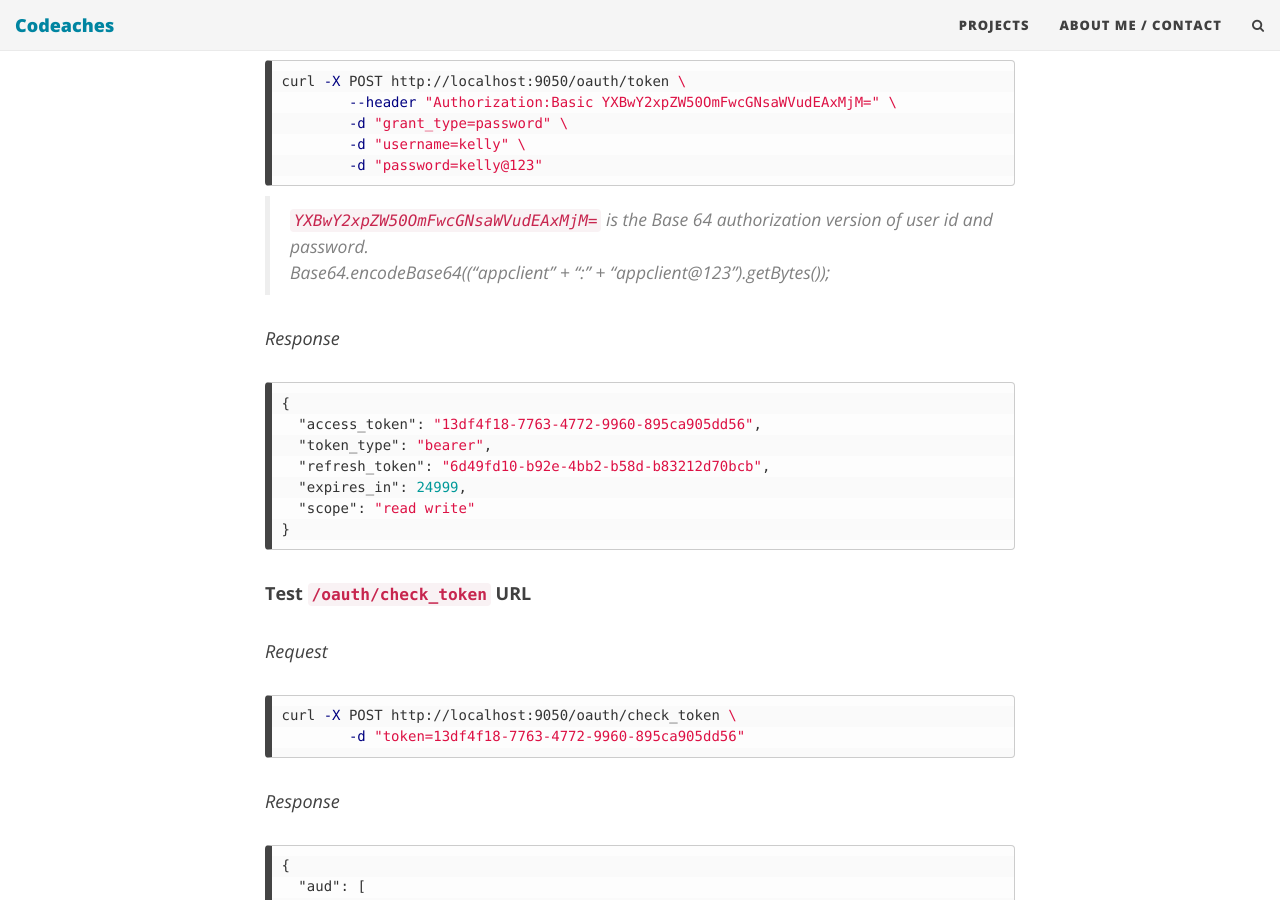
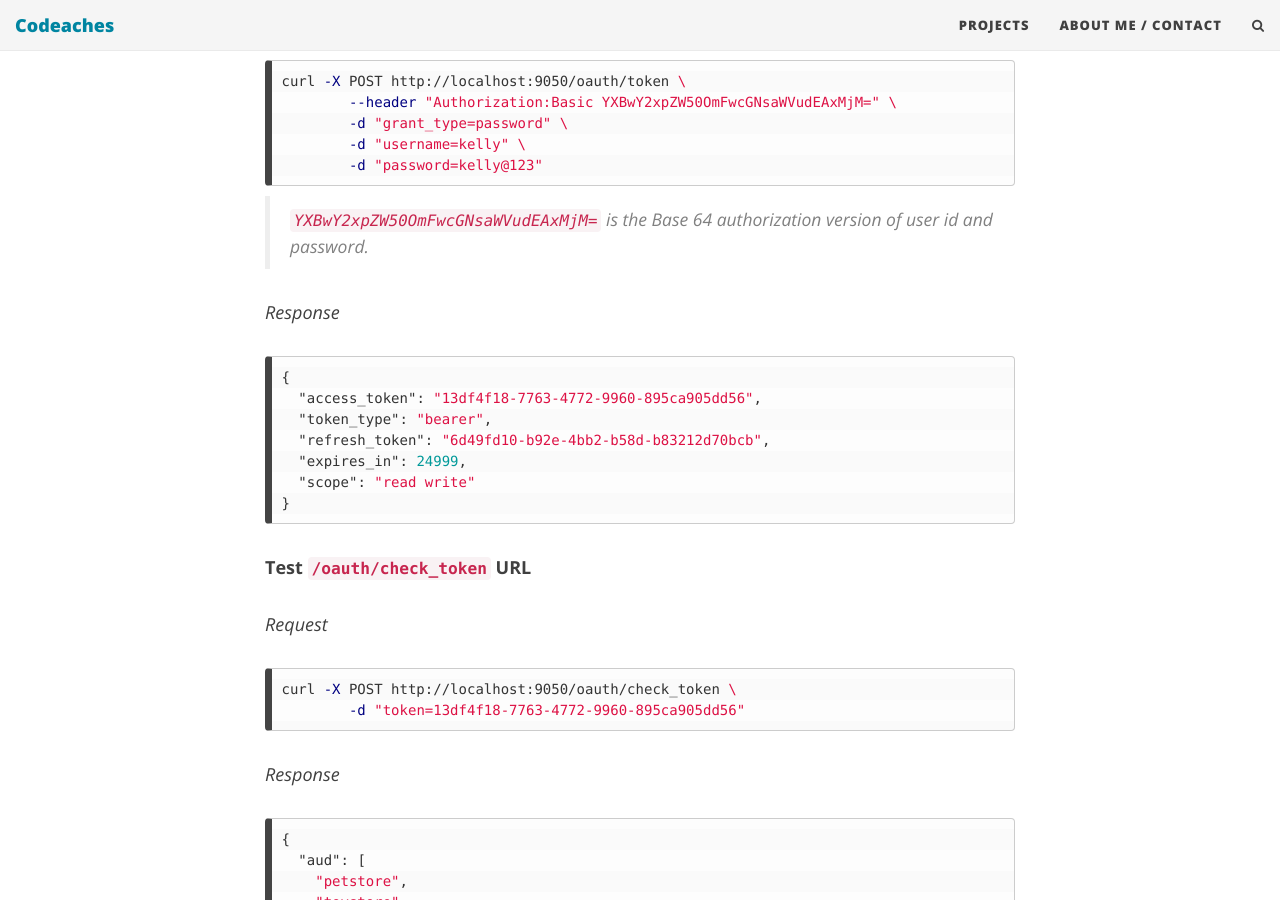
Before and after one commit to codeaches/codeaches.github.io, a Jekyll site: the page built from _posts/2018-12-20-Spring Boot-OAuth2 and Resource Server setup.md, in a window 1280 px wide and 900 px high, scrolled down 9232 px. Built offline with Jekyll 4.4.1, drawn with Linux system fonts in a browser that asks for light colours; nearby versions of some CDN libraries; comment, search, counter and statistics services are not loaded.

Commit message:
no message

````diff
--- a/_posts/2018-12-20-Spring Boot-OAuth2 and Resource Server setup.md
+++ b/_posts/2018-12-20-Spring Boot-OAuth2 and Resource Server setup.md
@@ -352,8 +352,6 @@ curl -X POST http://localhost:9050/oauth/token \
 	-d "password=kelly@123"
 ```
 > `YXBwY2xpZW50OmFwcGNsaWVudEAxMjM=` is the Base 64 authorization version of user id and password.
-> Base64.encodeBase64(("appclient" + ":" + "appclient@123").getBytes());
-
 
 *Response*
 ```json
````
